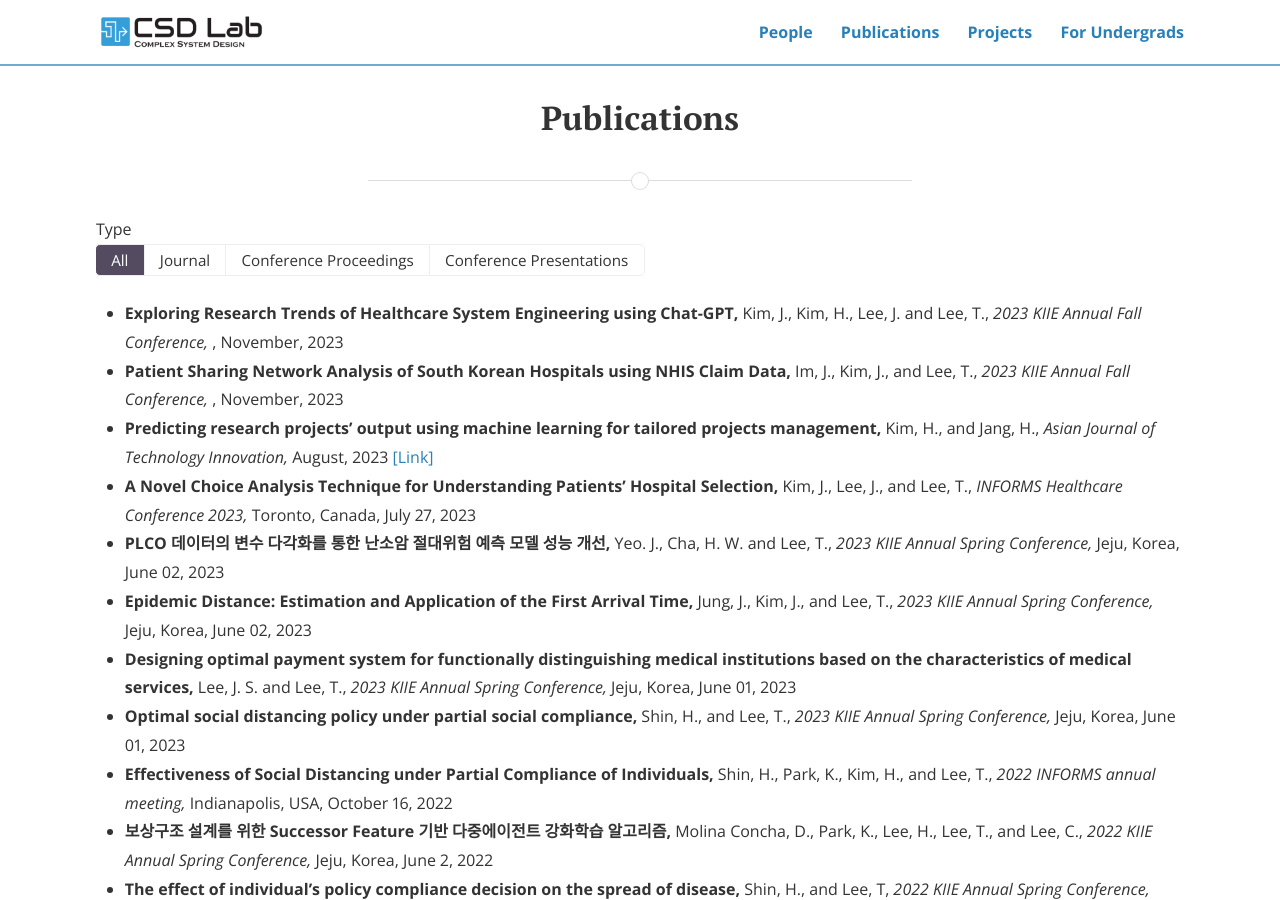
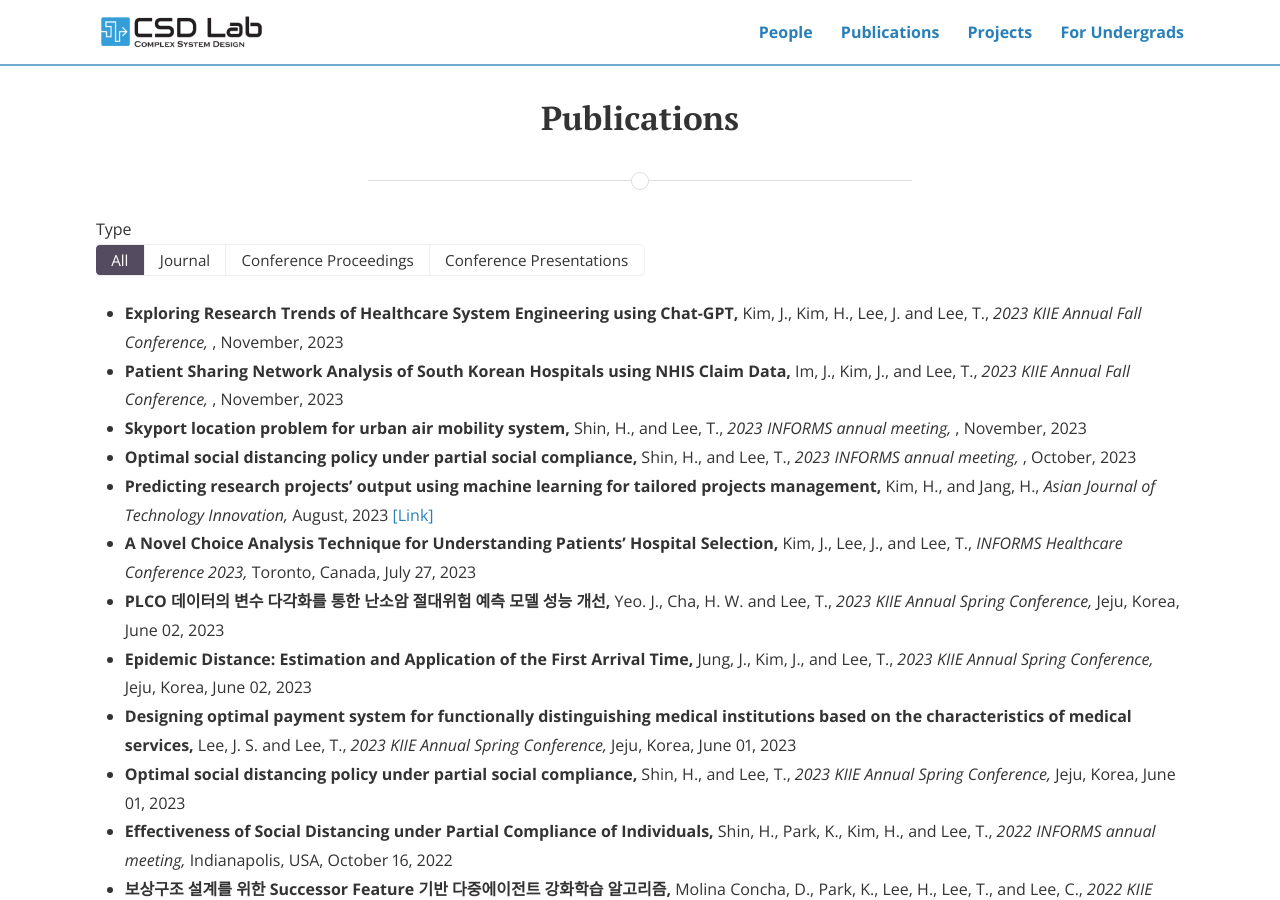
Before and after one commit to CSDlab-KAIST/csdlab-kaist.github.io, a Jekyll site: the page built from publications.html, in a window 1280 px wide and 900 px high. Built offline with Jekyll 4.4.1, drawn with Linux system fonts in a browser that asks for light colours; nearby versions of some CDN libraries.

Commit message:
Update publications.yml

```diff
--- a/_data/publications.yml
+++ b/_data/publications.yml
@@ -2213,6 +2213,36 @@ papers:
     award: ""
     link: ""
 
+  - title: "Optimal social distancing policy under partial social compliance"
+    author: "Shin, H., and Lee, T."
+    venue: "2023 INFORMS annual meeting"
+    month: October
+    year: 2023
+    yearS: 2023.1015
+    location:
+    topics:
+    type: conference-presentations
+    materials:
+      - label:
+        url:
+    award: ""
+    link: ""
+
+  - title: "Skyport location problem for urban air mobility system"
+    author: "Shin, H., and Lee, T."
+    venue: "2023 INFORMS annual meeting"
+    month: November
+    year: 2023
+    yearS: 2023.1016
+    location:
+    topics:
+    type: conference-presentations
+    materials:
+      - label:
+        url:
+    award: ""
+    link: ""
+
   - title: "Exploring Research Trends of Healthcare System Engineering using Chat-GPT"
     author: "Kim, J., Kim, H., Lee, J. and Lee, T."
     venue: "2023 KIIE Annual Fall Conference"
```
